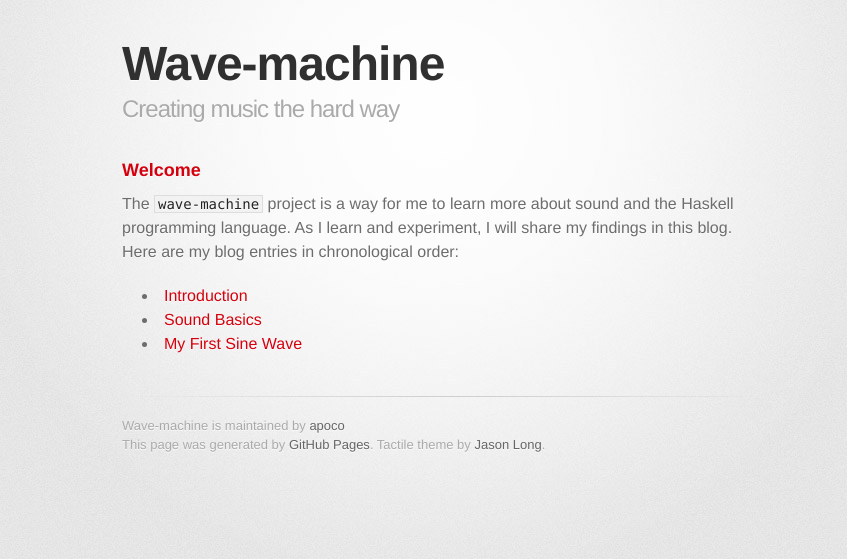
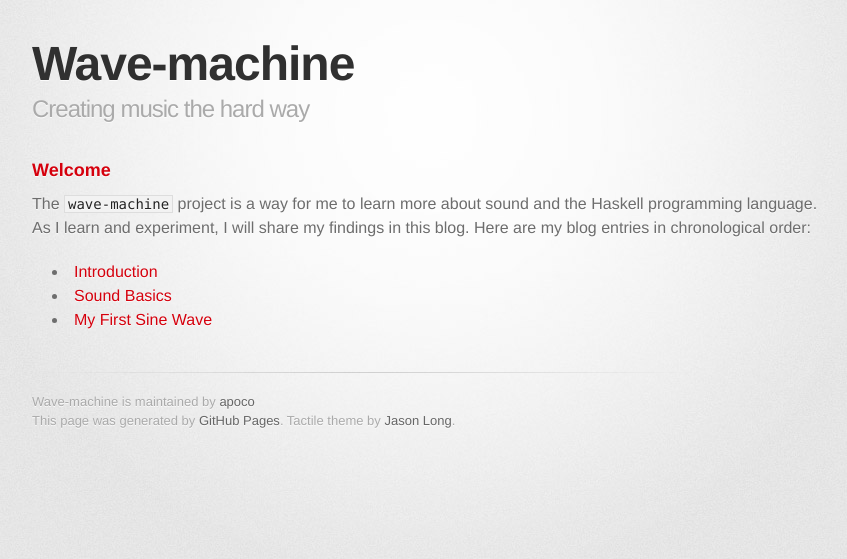
Before and after one commit to apoco/wave-machine, a Jekyll site: the page built from index.md, in a window 1280 px wide. Shown: the top 559 px of the page, without its empty margins (208-1055 px from the left). Built offline with Jekyll 4.4.1, drawn with Linux system fonts in a browser that asks for light colours; some web fonts are replaced; Markdown is read by kramdown in place of the engine named in the settings.

Commit message:
Widening the content

```diff
--- a/stylesheets/stylesheet.css
+++ b/stylesheets/stylesheet.css
@@ -90,7 +90,7 @@
 }
 
 .inner {
-  width: 620px;
+  width: 800px;
   margin: 0 auto;
 }
 
```
